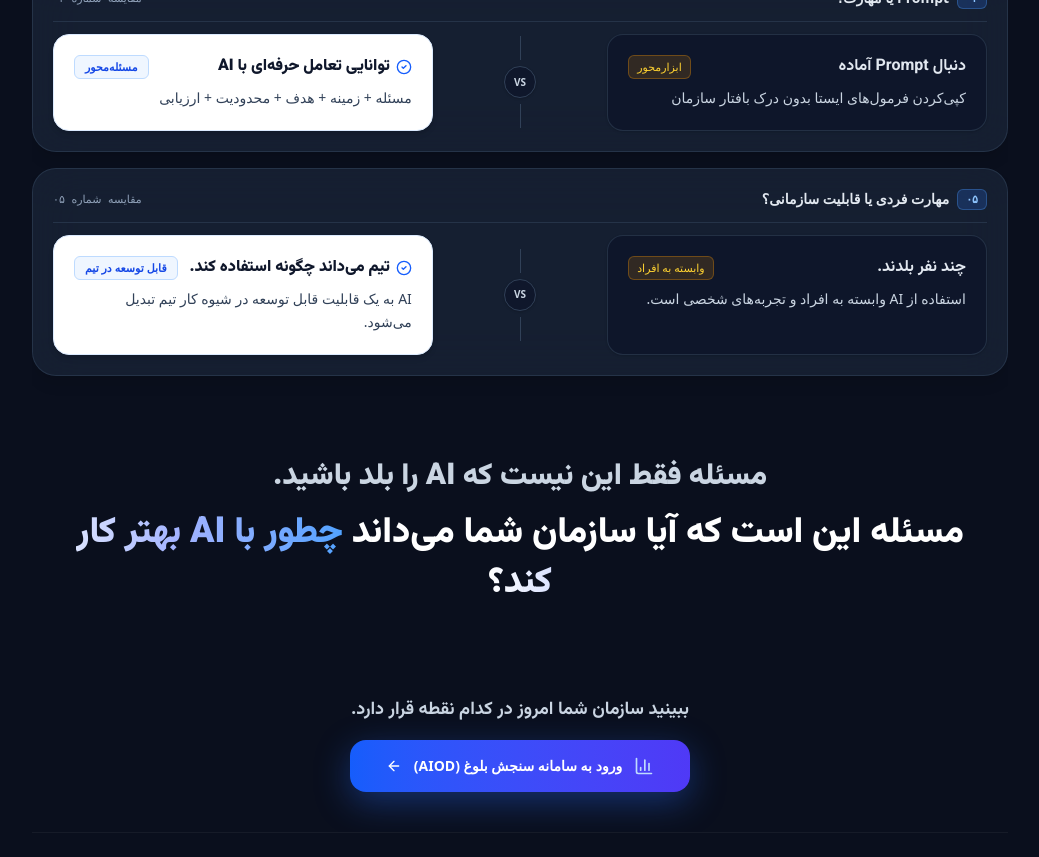
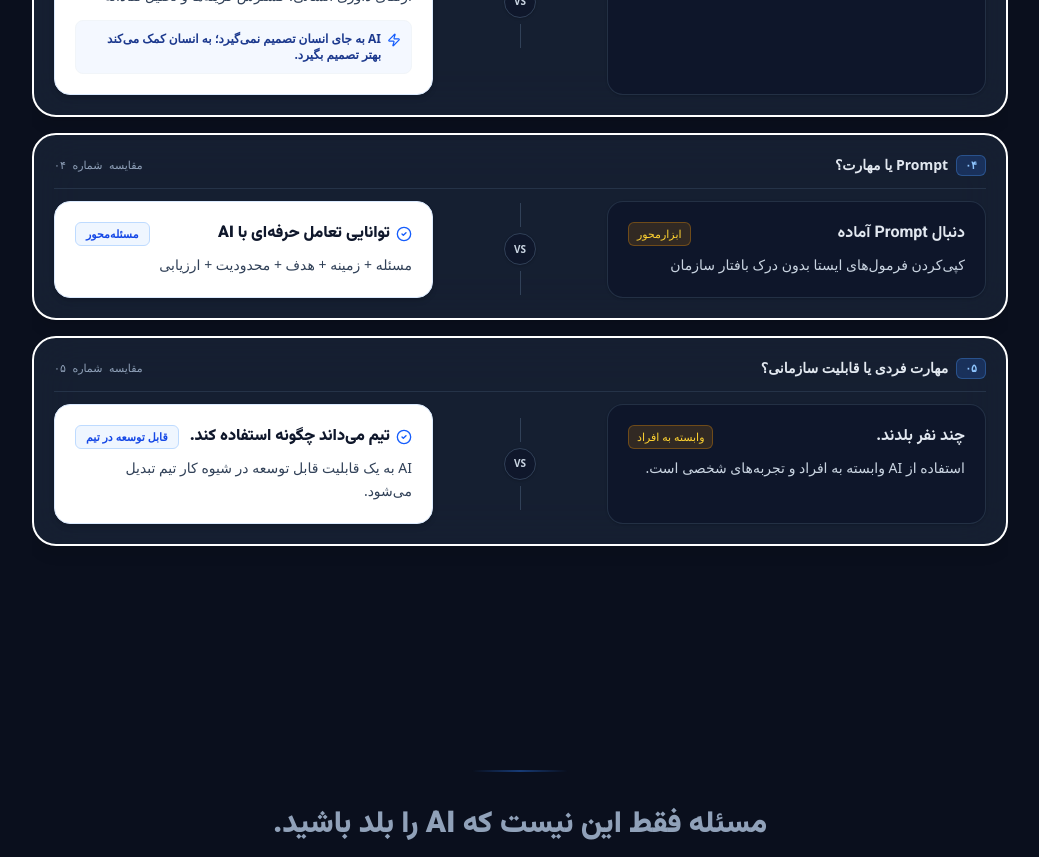
Before and after one commit to SamanPanahizadeh/hooshraan, a React (Vite) app: page / in a window 1280 px wide. Shown: the part 1940-2797 px from the top of the page, without its empty margins (120-1159 px from the left). Built offline with nearby package versions, Linux system fonts and the light colour scheme.

Commit message:
refactor: clean up VisualComparisonSection and layout
Remove unused navigation props from VisualComparisonSection and update spacing in WhyUs hero section to improve layout consistency.

```diff
--- a/src/components/VisualComparisonSection.tsx
+++ b/src/components/VisualComparisonSection.tsx
@@ -1,8 +1,8 @@
 import React from 'react';
 import { motion } from 'motion/react';
 import {
-  ArrowLeft, CheckCircle2, Sparkles, Workflow,
-  Target, Brain, Users, Layers, BarChart3,
+  CheckCircle2, Sparkles, Workflow,
+  Target, Brain, Users, Layers,
   HelpCircle, ShieldCheck, ArrowRight, Zap
 } from 'lucide-react';
 
@@ -111,18 +111,7 @@ const COMPARISON_PAIRS: ComparisonPair[] = [
   },
 ];
 
-export const VisualComparisonSection: React.FC<VisualComparisonSectionProps> = ({
-  onNavigate,
-  onStartDiagnostic,
-}) => {
-  const handleCtaClick = () => {
-    if (onStartDiagnostic) {
-      onStartDiagnostic();
-    } else if (onNavigate) {
-      onNavigate('diagnostic');
-    }
-  };
-
+export const VisualComparisonSection: React.FC<VisualComparisonSectionProps> = () => {
   return (
     <section
       id="before-after-comparison-section"
@@ -133,7 +122,7 @@ export const VisualComparisonSection: React.FC<VisualComparisonSectionProps> = (
       <div className="absolute top-1/3 left-1/2 -translate-x-1/2 -translate-y-1/2 w-full max-w-[500px] h-64 bg-blue-600/10 blur-[100px] -z-10 pointer-events-none rounded-full" />
 
       {/* =========================================================================
-          1. HEADER — شفاف، کنجکاوی‌برانگیز و بدون واژگان ترساننده
+          1. HEADER
          ========================================================================= */}
       <div className="text-center max-w-3xl mx-auto space-y-3 sm:space-y-4 px-2">
         <h2 className="text-xl sm:text-3xl lg:text-4xl xl:text-5xl font-black text-white tracking-tight leading-[1.3] sm:leading-[1.25]">
@@ -146,7 +135,7 @@ export const VisualComparisonSection: React.FC<VisualComparisonSectionProps> = (
       </div>
 
       {/* =========================================================================
-          2. MASTER COMPARISON BOARD (Desktop & Mobile Adaptive)
+          2. MASTER COMPARISON BOARD
          ========================================================================= */}
       <div className="space-y-4 sm:space-y-6">
 
@@ -192,7 +181,7 @@ export const VisualComparisonSection: React.FC<VisualComparisonSectionProps> = (
           </div>
         </div>
 
-        {/* Mobile Mini Column Legend (برای گوشی‌ها تا در یک نگاه تفاوت را بشناسند) */}
+        {/* Mobile Mini Column Legend */}
         <div className="grid grid-cols-2 gap-2 lg:hidden px-1 text-center">
           <div className="p-2.5 rounded-xl bg-slate-800/70 border border-slate-700/60 shadow-xs">
             <span className="text-[10px] font-bold text-amber-400/90 block">وضعیت آشنا</span>
@@ -204,9 +193,7 @@ export const VisualComparisonSection: React.FC<VisualComparisonSectionProps> = (
           </div>
         </div>
 
-        {/* =====================================================================
-            3. PAIRED COMPARISON ROWS (5 Main Pillars)
-           ===================================================================== */}
+        {/* 3. PAIRED COMPARISON ROWS */}
         <div className="space-y-3.5 sm:space-y-4">
           {COMPARISON_PAIRS.map((item, idx) => (
             <motion.div
@@ -215,7 +202,7 @@ export const VisualComparisonSection: React.FC<VisualComparisonSectionProps> = (
               whileInView={{ opacity: 1, y: 0 }}
               viewport={{ once: true, margin: "-20px" }}
               transition={{ duration: 0.3, delay: Math.min(idx * 0.06, 0.3) }}
-              className="group rounded-2xl sm:rounded-3xl bg-slate-800/65 border border-slate-700/60 hover:border-slate-600/80 transition-all p-3.5 sm:p-5 backdrop-blur-xl shadow-lg"
+              className="group rounded-2xl sm:rounded-3xl bg-slate-800/65 border-2 border-white transition-all p-3.5 sm:p-5 backdrop-blur-xl shadow-lg"
             >
               {/* Row Topic Bar */}
               <div className="flex items-center justify-between pb-2.5 sm:pb-3 mb-2.5 sm:mb-3 border-b border-slate-700/60 text-xs">
@@ -233,13 +220,11 @@ export const VisualComparisonSection: React.FC<VisualComparisonSectionProps> = (
                 </div>
               </div>
 
-              {/* Grid: Stacks on mobile, Side-by-Side on Desktop */}
+              {/* Grid Content */}
               <div className="grid grid-cols-1 lg:grid-cols-12 gap-2.5 sm:gap-4 items-stretch">
 
-                {/* 1. بدون هوشران (Left State) */}
+                {/* 1. بدون هوشران */}
                 <div className="lg:col-span-5 p-3.5 sm:p-4 xl:p-5 rounded-xl sm:rounded-2xl bg-slate-900/85 border border-slate-700/60 flex flex-col justify-between space-y-2.5 sm:space-y-3 transition-colors group-hover:border-slate-600/70 shadow-sm">
-
-                  {/* Mobile Identifier Pill */}
                   <div className="flex items-center justify-between lg:hidden pb-1">
                     <span className="text-[10px] font-bold px-2 py-0.5 rounded bg-amber-500/15 text-amber-300 border border-amber-500/30">
                       بدون هوشران (وضعیت آشنا)
@@ -264,7 +249,6 @@ export const VisualComparisonSection: React.FC<VisualComparisonSectionProps> = (
                     </p>
                   </div>
 
-                  {/* Flow Steps for Pill 2 */}
                   {item.without.flow && (
                     <div className="pt-2 border-t border-slate-700/50 overflow-hidden">
                       <div className="flex flex-wrap items-center gap-1 text-[10px] sm:text-[11px] text-slate-300 font-mono" dir="ltr">
@@ -294,10 +278,8 @@ export const VisualComparisonSection: React.FC<VisualComparisonSectionProps> = (
                   </div>
                 </div>
 
-                {/* 3. با هوشران (Right State — White Card with High Legibility & Contrast) */}
+                {/* 3. با هوشران */}
                 <div className="lg:col-span-5 p-3.5 sm:p-4 xl:p-5 rounded-xl sm:rounded-2xl bg-white border border-blue-100 flex flex-col justify-between space-y-2.5 sm:space-y-3 shadow-md transition-all group-hover:shadow-lg group-hover:border-blue-200">
-
-                  {/* Mobile Identifier Pill */}
                   <div className="flex items-center justify-between lg:hidden pb-1">
                     <span className="text-[10px] font-bold px-2 py-0.5 rounded-md bg-blue-50 text-blue-700 border border-blue-200 flex items-center gap-1">
                       <span className="w-1.5 h-1.5 rounded-full bg-blue-600 animate-pulse" />
@@ -326,7 +308,6 @@ export const VisualComparisonSection: React.FC<VisualComparisonSectionProps> = (
                     </p>
                   </div>
 
-                  {/* Flow Steps for Pill 2 */}
                   {item.withHoushran.flow && (
                     <div className="pt-2 border-t border-slate-100 overflow-hidden">
                       <div className="flex flex-wrap items-center gap-1 text-[10px] sm:text-[11px] font-mono" dir="ltr">
@@ -344,7 +325,6 @@ export const VisualComparisonSection: React.FC<VisualComparisonSectionProps> = (
                     </div>
                   )}
 
-                  {/* Note for Pill 3 */}
                   {item.withHoushran.note && (
                     <div className="pt-2 border-t border-slate-100 flex items-start gap-1.5 text-[11px] sm:text-xs text-blue-900 font-semibold bg-blue-50/70 p-2 sm:p-2.5 rounded-lg border border-blue-100/90">
                       <Zap className="w-3.5 h-3.5 text-blue-600 shrink-0 mt-0.5" />
@@ -361,40 +341,27 @@ export const VisualComparisonSection: React.FC<VisualComparisonSectionProps> = (
       </div>
 
       {/* =========================================================================
-          4. STATEMENT نهایی — قدرتمند، کوتاه و معمارانه
+          4. STATEMENT نهایی — با فضای تنفس کامل از بالا و پایین (Spacious Breathing Room)
          ========================================================================= */}
-      <div className="pt-2 sm:pt-4 max-w-4xl mx-auto text-center space-y-4 sm:space-y-6 px-1">
-        <div className="space-y-2 sm:space-y-3">
-          <h3 className="text-lg sm:text-2xl lg:text-3xl font-black text-slate-300 leading-snug">
+      <div className="pt-28 sm:pt-40 pb-24 sm:pb-36 max-w-4xl mx-auto text-center space-y-6 px-4 relative">
+
+        {/* خط نوری تفکیک‌کننده محو در بالای بیانیه */}
+        <div className="w-24 h-0.5 bg-gradient-to-r from-transparent via-blue-500/40 to-transparent mx-auto mb-8" />
+
+        <div className="space-y-4 sm:space-y-5">
+          <h3 className="text-lg sm:text-2xl lg:text-3xl font-black text-slate-400 leading-snug">
             مسئله فقط این نیست که AI را بلد باشید.
           </h3>
-          <h3 className="text-xl sm:text-3xl lg:text-4xl font-black text-white leading-snug">
+          <h3 className="text-2xl sm:text-3xl lg:text-4xl xl:text-5xl font-black text-white leading-snug">
             مسئله این است که آیا سازمان شما می‌داند{' '}
             <span className="bg-clip-text text-transparent bg-gradient-to-l from-blue-400 via-indigo-300 to-white">
               چطور با AI بهتر کار کند؟
             </span>
           </h3>
         </div>
-      </div>
 
-      {/* =========================================================================
-          5. CALL TO ACTION — ارزیابی آمادگی سازمان برای AI
-         ========================================================================= */}
-      <div className="text-center space-y-4 pt-6 pb-2 px-2">
-        <h4 className="text-sm sm:text-base lg:text-lg font-bold text-slate-300">
-          ببینید سازمان شما امروز در کدام نقطه قرار دارد.
-        </h4>
-
-        <div>
-          <button
-            onClick={handleCtaClick}
-            className="w-full sm:w-auto px-9 py-4 bg-gradient-to-r from-blue-600 to-indigo-600 hover:from-blue-500 hover:to-indigo-500 text-white font-bold text-xs sm:text-sm rounded-2xl shadow-[0_10px_35px_rgba(37,99,235,0.4)] hover:-translate-y-0.5 transition-all inline-flex items-center justify-center gap-3 group cursor-pointer"
-          >
-            <BarChart3 className="w-5 h-5 text-blue-200" />
-            <span>ورود به سامانه سنجش بلوغ (AIOD)</span>
-            <ArrowLeft className="w-4 h-4 group-hover:-translate-x-1 transition-transform" />
-          </button>
-        </div>
+        {/* خط نوری تفکیک‌کننده محو در پایین بیانیه */}
+        <div className="w-24 h-0.5 bg-gradient-to-r from-transparent via-blue-500/40 to-transparent mx-auto mt-8" />
       </div>
 
     </section>
--- a/src/components/WhyUs.tsx
+++ b/src/components/WhyUs.tsx
@@ -1,7 +1,7 @@
 import React from 'react';
 import {
-  ArrowLeft, Check, X as XIcon,
-  BarChart3, ChevronDown
+  ArrowLeft,
+  BarChart3, ChevronDown, Check, X as XIcon
 } from 'lucide-react';
 import { VisualComparisonSection } from './VisualComparisonSection';
 
@@ -37,7 +37,7 @@ export const WhyUs: React.FC<WhyUsProps> = ({
          ========================================================================= */}
       <section
         id="section-hero"
-        className="min-h-[85vh] flex flex-col justify-center items-center text-center relative py-12 scroll-mt-20"
+        className="min-h-[85vh] flex flex-col justify-center items-center text-center relative py-16 scroll-mt-20"
       >
         {/* هاله نوری در پس‌زمینه */}
         <div className="absolute top-1/2 left-1/2 -translate-x-1/2 -translate-y-1/2 w-[650px] h-[350px] bg-gradient-to-tr from-blue-600/25 via-indigo-500/20 to-cyan-400/20 blur-[120px] -z-10 pointer-events-none rounded-full" />
@@ -72,7 +72,7 @@ export const WhyUs: React.FC<WhyUsProps> = ({
         {/* دکمه راهنمای هدایت نرم به بخش بعدی */}
         <button
           onClick={() => scrollToSection('section-comparison')}
-          className="mt-12 inline-flex flex-col items-center gap-1.5 text-slate-500 hover:text-slate-300 transition group cursor-pointer"
+          className="mt-16 inline-flex flex-col items-center gap-1.5 text-slate-500 hover:text-slate-300 transition group cursor-pointer"
         >
           <span className="text-[11px] tracking-wider font-medium">مشاهده تمایز رویکرد</span>
           <ChevronDown className="w-4 h-4 animate-bounce text-blue-400" />
@@ -80,21 +80,35 @@ export const WhyUs: React.FC<WhyUsProps> = ({
       </section>
 
       {/* =========================================================================
-          SECTION: مقایسه بصری و روانشناختی قبل و بعد از هوشران (Visual Comparison & Loss Aversion)
+          SECTION 2: مقایسه بصری و روانشناختی (با ارتفاع مستقل و فضای تنفس باز)
          ========================================================================= */}
-      <div id="section-comparison" className="scroll-mt-20 border-t border-white/5 pt-10 sm:pt-16">
+      <section
+        id="section-comparison"
+        className="min-h-[90vh] flex flex-col justify-center scroll-mt-20 border-t border-white/5 py-24 sm:py-36 my-12 sm:my-20"
+      >
         <VisualComparisonSection
           onNavigate={onNavigate}
           onStartDiagnostic={handleDiagnosticClick}
         />
-      </div>
+
+        {/* دکمه هدایت به بخش مقایسه تفصیلی */}
+        <div className="text-center pt-12">
+          <button
+            onClick={() => scrollToSection('section-deep-comparison')}
+            className="inline-flex flex-col items-center gap-1.5 text-slate-500 hover:text-slate-300 transition group cursor-pointer"
+          >
+            <span className="text-[11px] tracking-wider font-medium">تحلیل تفاوت‌های ساختاری</span>
+            <ChevronDown className="w-4 h-4 animate-bounce text-blue-400" />
+          </button>
+        </div>
+      </section>
 
       {/* =========================================================================
-          SECTION 2 — مقایسه تفصیلی ابزارمحور با بازطراحی جریان کار
+          SECTION 3 — مقایسه تفصیلی ابزارمحور با بازطراحی جریان کار
          ========================================================================= */}
       <section
         id="section-deep-comparison"
-        className="min-h-[85vh] flex flex-col justify-center space-y-10 py-16 scroll-mt-20 border-t border-white/5"
+        className="min-h-[85vh] flex flex-col justify-center space-y-12 py-20 sm:py-28 scroll-mt-20 border-t border-white/5 my-10"
       >
         <div className="text-center max-w-2xl mx-auto space-y-3">
           <h2 className="text-2xl sm:text-4xl font-black text-white leading-snug">
@@ -212,11 +226,11 @@ export const WhyUs: React.FC<WhyUsProps> = ({
       </section>
 
       {/* =========================================================================
-          SECTION 3 — دعوت به اقدام پایانی (ACTION SECTION)
+          SECTION 4 — دعوت به اقدام پایانی (ACTION SECTION)
          ========================================================================= */}
       <section
         id="section-action"
-        className="min-h-[70vh] flex flex-col justify-center items-center text-center space-y-8 py-16 scroll-mt-20 border-t border-white/5"
+        className="min-h-[70vh] flex flex-col justify-center items-center text-center space-y-8 py-20 scroll-mt-20 border-t border-white/5 my-8"
       >
         <div className="space-y-3 max-w-xl mx-auto">
           <h2 className="text-2xl sm:text-4xl font-black text-white leading-snug">
```
